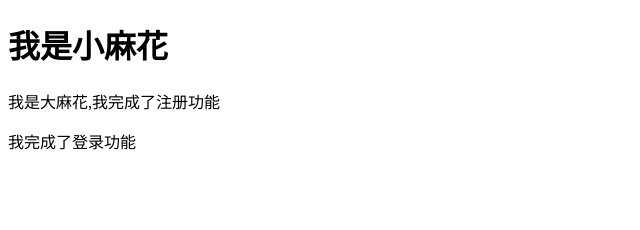
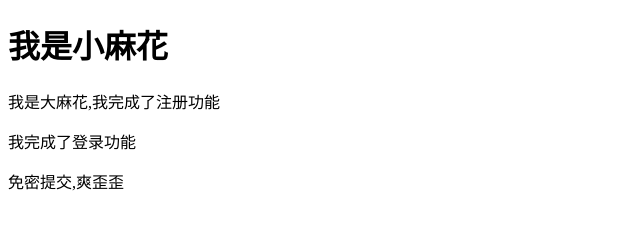
Before and after one commit to DarkevilRose/myfirsthouse, a plain HTML site: page index.html in a window 1280 px wide. Shown: the whole page, without its empty margins (0-640 px from the left). Drawn offline with Linux system fonts and the light colour scheme.

Commit message:
免密提交,爽歪歪

```diff
--- a/index.html
+++ b/index.html
@@ -10,6 +10,9 @@
     <h1>我是小麻花</h1>
 
     <p>我是大麻花,我完成了注册功能</p>
+
     <p>我完成了登录功能</p>
+
+    <p>免密提交,爽歪歪</p>
 </body>
 </html>
```
